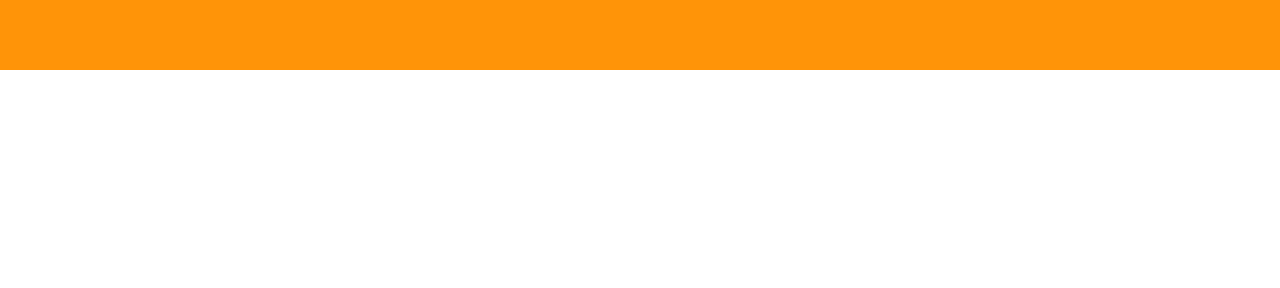
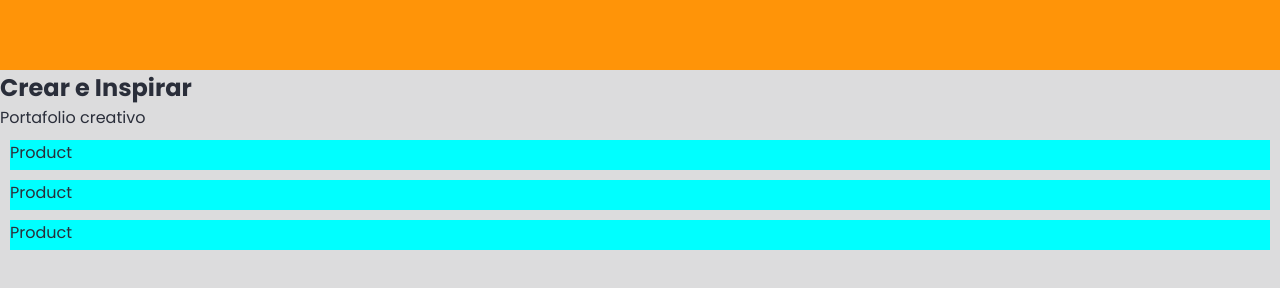
Before and after one commit to AlejandroNav/Portafolio1, a React (Vite) app in the folder Portafolio1/: page / in a window 1280 px wide. Shown: the part 1530-1818 px from the top of the page. Before the commit the page ends 1600 px from the top, so only its background shows below. Built offline with nearby package versions, Linux system fonts and the light colour scheme.

Commit message:
3rd section

```diff
--- a/Portafolio1/src/App.jsx
+++ b/Portafolio1/src/App.jsx
@@ -2,12 +2,15 @@
 import './App.css'
 import Intro from './components/intro/Intro'
 import About from './components/about/About'
+import Product from './components/product/Product'
+import ProductList from './components/productList/ProductList'
 function App() {
 
   return (
     <>
       <Intro/>
       <About/>
+      <ProductList/>
     </>
   )
 }
--- a/Portafolio1/src/components/product/Product.jsx
+++ b/Portafolio1/src/components/product/Product.jsx
@@ -0,0 +1,10 @@
+import React from 'react'
+import './product.css'
+
+const Product = () => {
+  return (
+    <section className='product'>Product</section>
+  )
+}
+
+export default Product
--- a/Portafolio1/src/components/product/product.css
+++ b/Portafolio1/src/components/product/product.css
@@ -0,0 +1,5 @@
+.product{
+    height: 30px;
+    margin: 10px;
+    background-color: aqua;
+}
--- a/Portafolio1/src/components/productList/ProductList.jsx
+++ b/Portafolio1/src/components/productList/ProductList.jsx
@@ -0,0 +1,16 @@
+import React from 'react'
+import './productList.css'
+import Product from '../product/Product'
+const ProductList = () => {
+  return (
+    <section className='list'>
+      <article  className='list-texts'>
+        <h2 className="list-title">Crear e Inspirar</h2>
+        <p className="list-description">Portafolio creativo</p>
+      </article>
+      <Product/><Product/><Product/>
+    </section>
+  )
+}
+
+export default ProductList
--- a/Portafolio1/src/components/productList/productList.css
+++ b/Portafolio1/src/components/productList/productList.css
@@ -0,0 +1,5 @@
+.list{
+    height: 100vh;
+    background: #DCDCDD;
+    color:#2A2E3A;
+}
```
